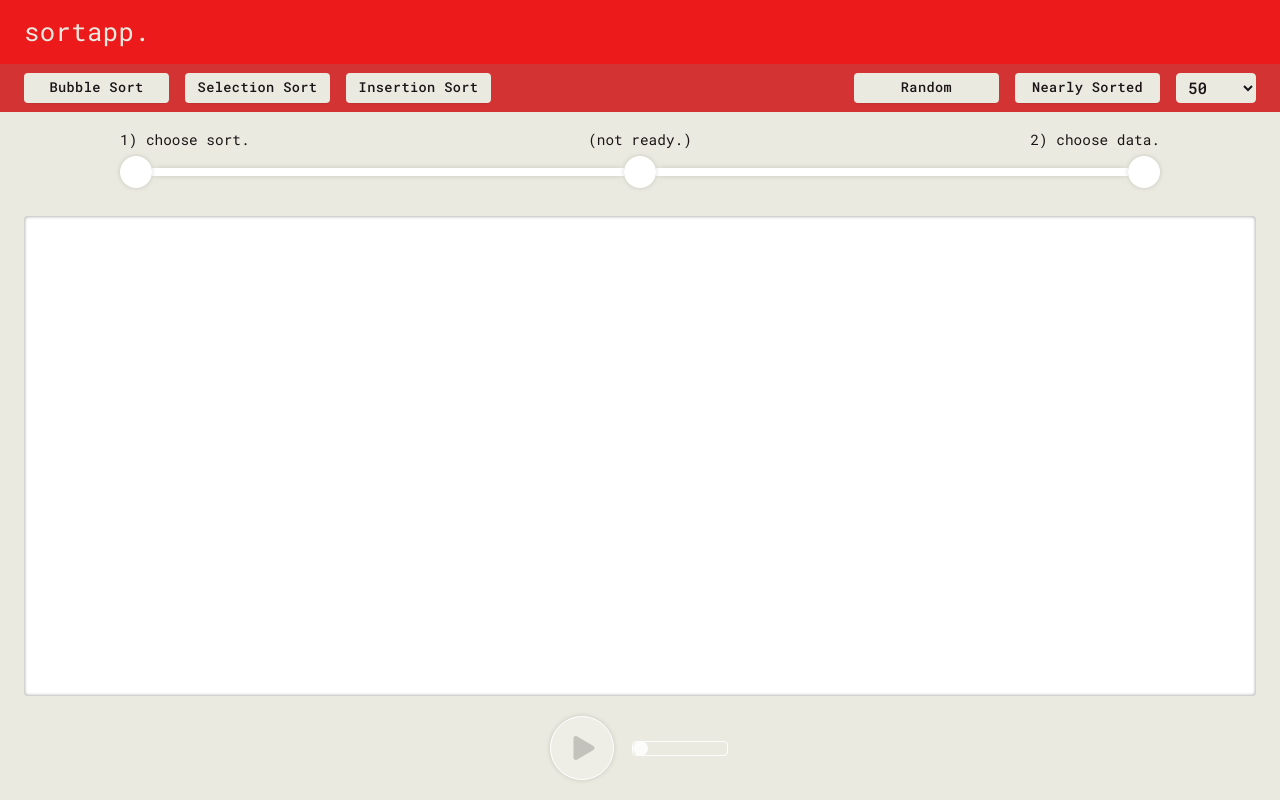
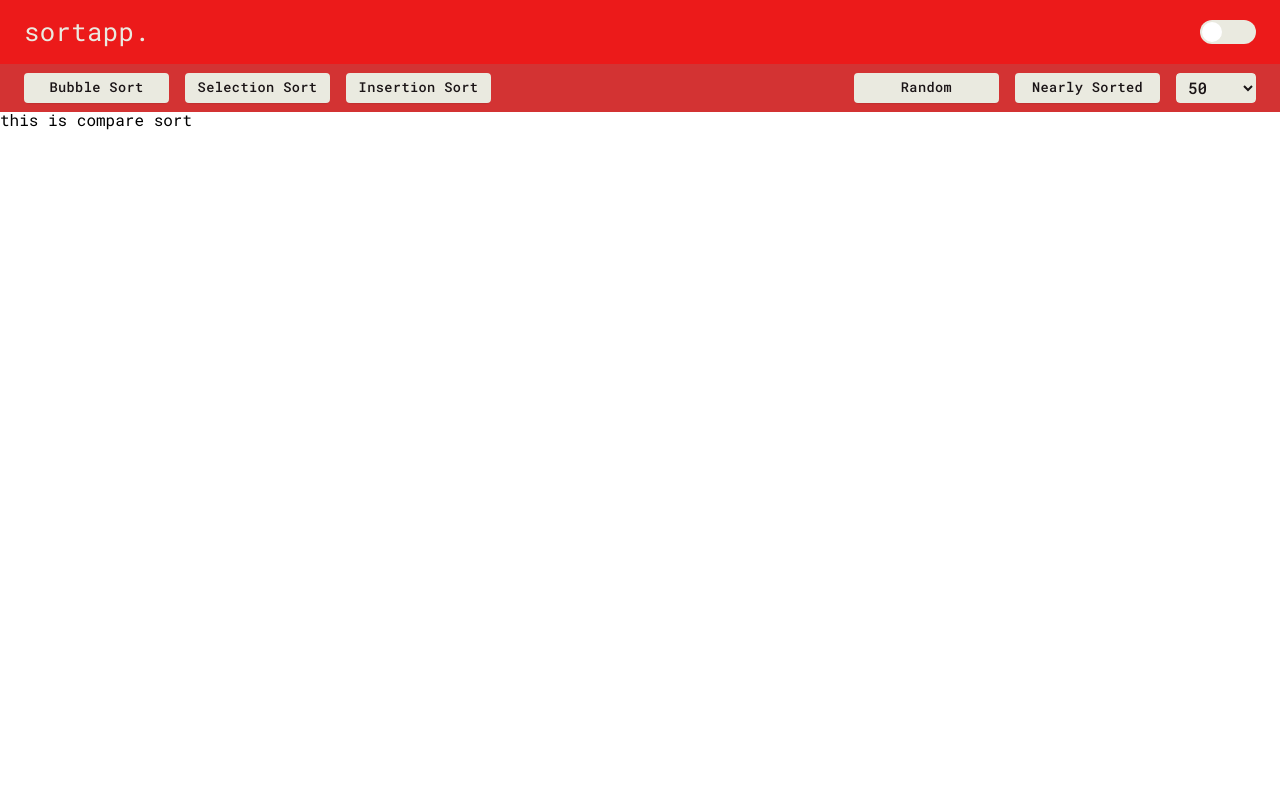
Before and after one commit to kyle4real/Sorting-Visualizer, a React (Create React App) app: page / in a window 1280 px wide. Built offline with nearby package versions, Linux system fonts and the light colour scheme.

Commit message:
Compare branch.

```diff
--- a/src/App.js
+++ b/src/App.js
@@ -1,17 +1,25 @@
-import React from "react";
+import React, { useState } from "react";
+import CompareSort from "./components/CompareSort/CompareSort";
 import Header from "./components/Header/Header";
 import Options from "./components/Options/Options";
 import Sorting from "./components/Sorting/Sorting";
 import SortProvider from "./store/SortProvider";
 
 function App() {
-    return (
-        <SortProvider>
-            <Header />
-            <Options />
-            <Sorting />
-        </SortProvider>
-    );
+  const [combineSort, setCombineSort] = useState(false);
+
+  const combineSortHandler = () => {
+    setCombineSort((p) => !p);
+  };
+
+  return (
+    <SortProvider>
+      <Header combineSort={combineSortHandler} />
+      <Options />
+      {combineSort && <Sorting />}
+      {!combineSort && <CompareSort />}
+    </SortProvider>
+  );
 }
 
 export default App;
--- /dev/null
+++ b/src/components/CompareSort/CompareSort.js
@@ -0,0 +1,26 @@
+import React from "react";
+
+const arr = [
+  {
+    id: 1,
+    name: "Sort 1",
+  },
+  {
+    id: 2,
+    name: "Sort 2",
+  },
+  {
+    id: 3,
+    name: "Sort 3",
+  },
+  {
+    id: 4,
+    name: "Sort 4",
+  },
+];
+
+const CompareSort = () => {
+  return <div>this is compare sort</div>;
+};
+
+export default CompareSort;
--- /dev/null
+++ b/src/components/CompareSort/CompareSort.module.scss
@@ -0,0 +1 @@
+@import "./../../styles/variables.scss";
--- a/src/components/Header/Header.js
+++ b/src/components/Header/Header.js
@@ -1,12 +1,16 @@
 import React from "react";
+import Switch from "../UI/Switch/Switch";
 
 import classes from "./Header.module.scss";
 
-const Header = () => {
+const Header = ({ combineSort }) => {
   return (
     <div className={classes.header__container}>
       <div className={`container ${classes.header}`}>
         <h1>SortApp.</h1>
+        <div className={classes.header__toggler}>
+          <Switch toggle={combineSort} />
+        </div>
       </div>
     </div>
   );
--- a/src/components/Header/Header.module.scss
+++ b/src/components/Header/Header.module.scss
@@ -11,6 +11,7 @@
   height: 100%;
   display: flex;
   align-items: center;
+  justify-content: space-between;
 
   h1 {
     letter-spacing: $letterSpacing;
--- a/src/components/Options/Options.js
+++ b/src/components/Options/Options.js
@@ -55,7 +55,7 @@ const Options = () => {
               onChange={sortCtx.changeDataAmount}
               value={sortCtx.dataAmount}
             >
-                            <option value="50">50</option>
+              <option value="150">50</option>
               <option value="30">30</option>
               <option value="10">10</option>
             </select>
--- /dev/null
+++ b/src/components/UI/Switch/Switch.js
@@ -0,0 +1,26 @@
+import React, { useState } from "react";
+
+import classes from "./Switch.module.scss";
+
+const Switch = ({ toggle }) => {
+  const [switchOn, setSwitchOn] = useState(false);
+
+  const switchToggleHandler = () => {
+    console.log("test");
+    setSwitchOn((p) => !p);
+    toggle();
+  };
+
+  const switchOnClass = switchOn ? classes.on : "";
+
+  return (
+    <div
+      className={`${classes.switch} ${switchOnClass}`}
+      onClick={switchToggleHandler}
+    >
+      <div className={classes.switch__thumb} />
+    </div>
+  );
+};
+
+export default Switch;
--- /dev/null
+++ b/src/components/UI/Switch/Switch.module.scss
@@ -0,0 +1,30 @@
+@import "./../../../styles/variables.scss";
+
+.switch {
+  width: 56px;
+  height: 24px;
+  border-radius: 50px;
+  background: $white;
+  position: relative;
+  cursor: pointer;
+  transition: background 0.3s ease;
+
+  &.on {
+    background: $primaryDesaturated;
+  }
+
+  &.on &__thumb {
+    left: 56px - 20px - 2px;
+  }
+
+  &__thumb {
+    background: white;
+    width: 20px;
+    height: 20px;
+    position: absolute;
+    top: 2px;
+    left: 2px;
+    border-radius: 50%;
+    transition: left 0.3s ease;
+  }
+}
```
Lines whose indentation alone changed are shown as unchanged.
